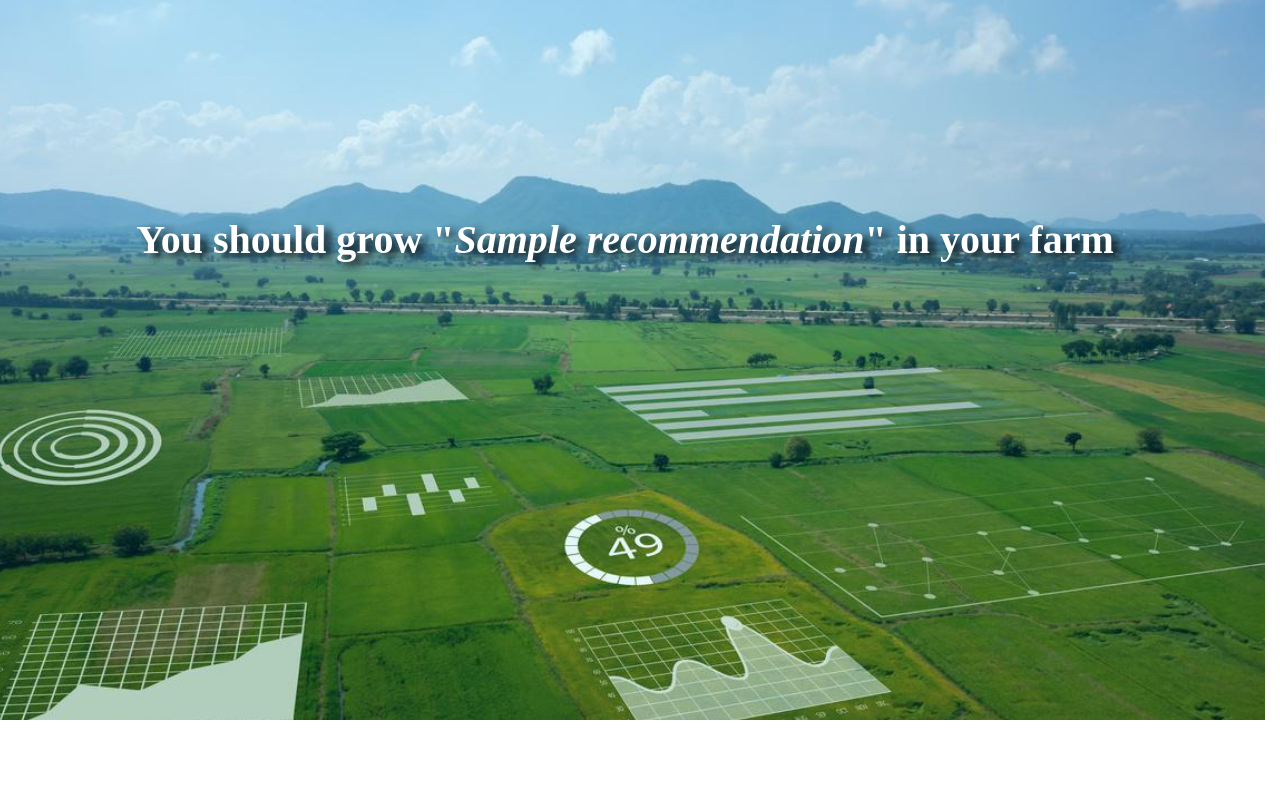
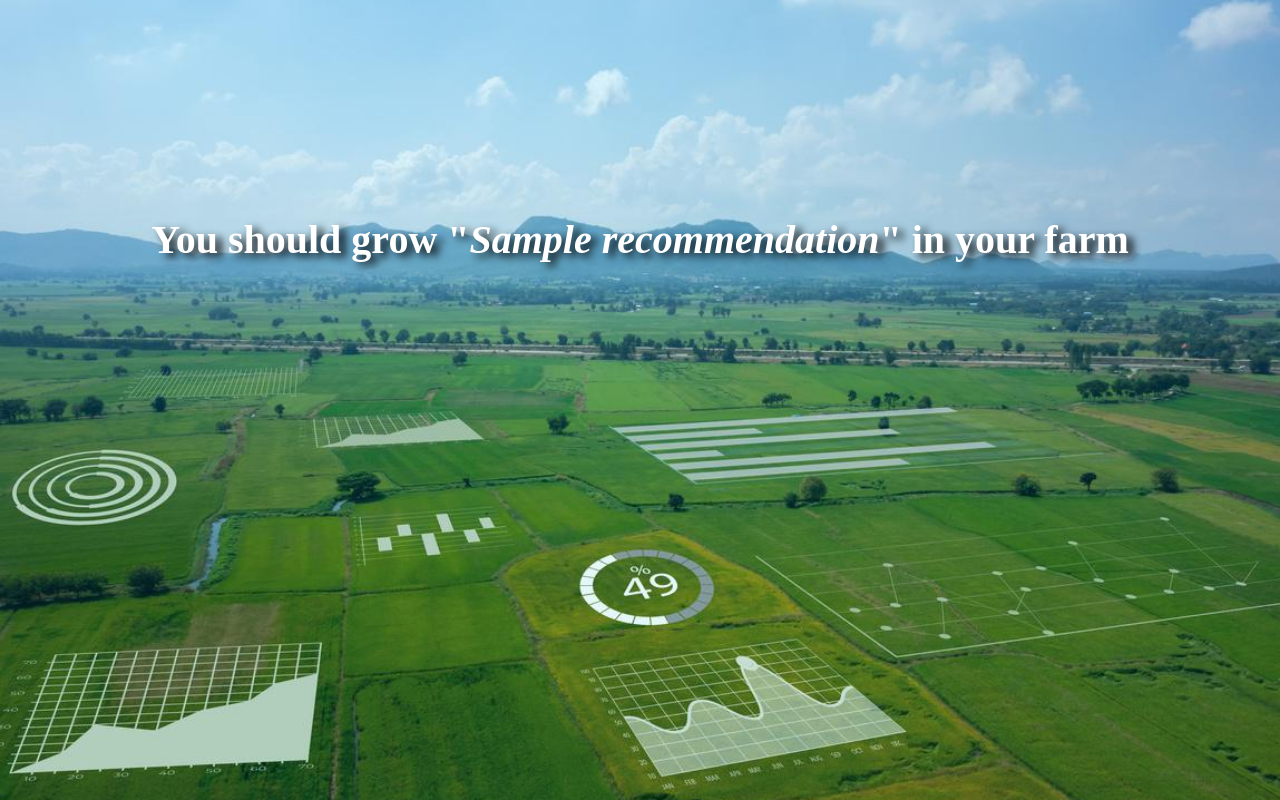
Before and after one commit to anjali2802/crop, a Flask app: template templates/cropresult.html in a window 1280 px wide. Run offline with Flask 3, Linux system fonts and the light colour scheme; the template is opened without the code that fills it: most values are stand-ins (such as "Sample title", 1, 10 or a date in 2020); parts of the project's set-up code (start-up, migrations or seed data) failed here and were passed over; some libraries are stand-ins or nearby versions; some web fonts are replaced.

Commit message:
style change

```diff
--- a/static/css/style.css
+++ b/static/css/style.css
@@ -397,6 +397,9 @@
     -o-background-size: cover;
     -moz-background-size: cover;
 	width: 100%;
+	min-height: 100vh!important;
+	margin-left: 0px;
+	margin-right: 0px;
 }
 
 .banner-top3 {
```
